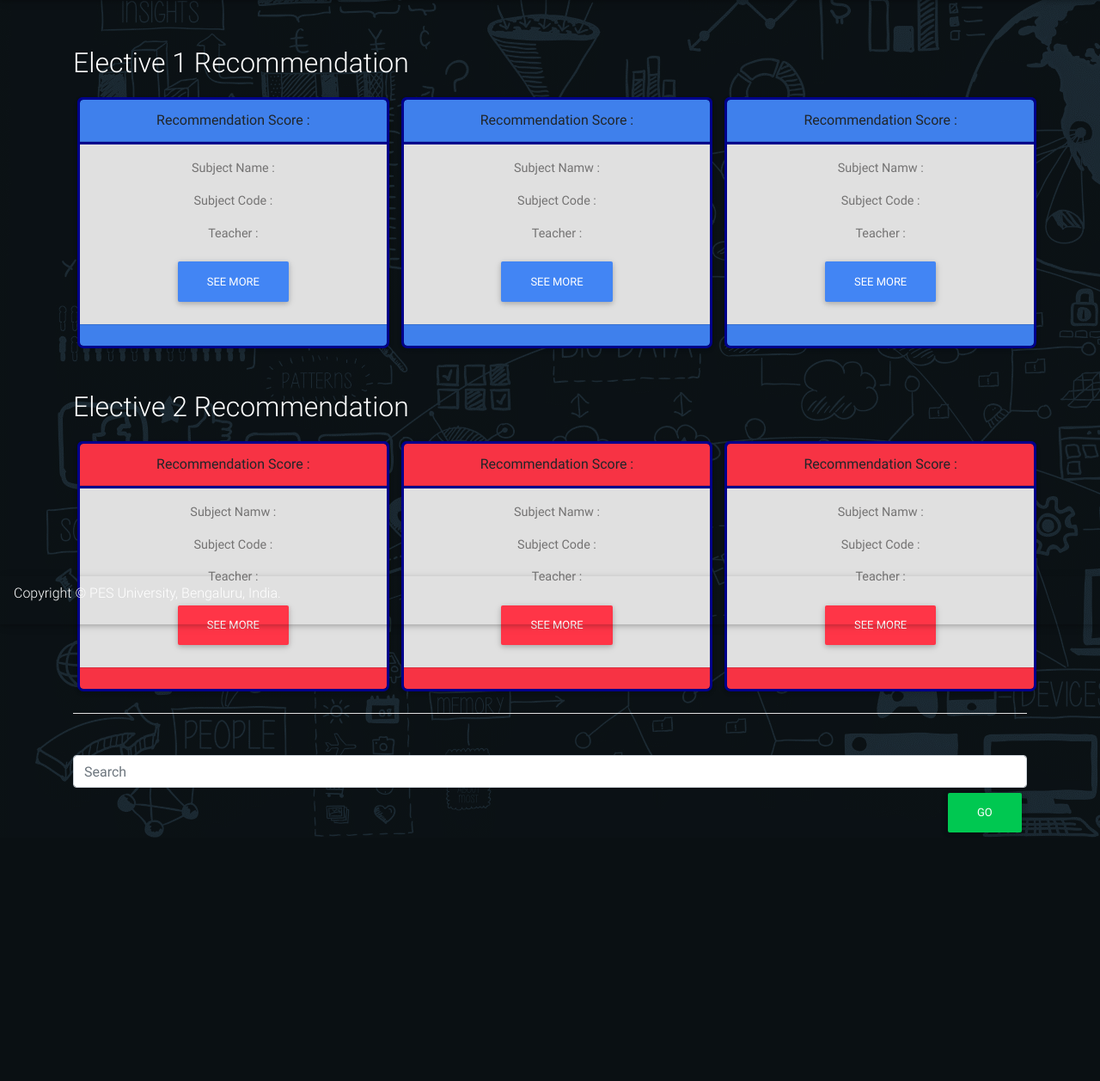
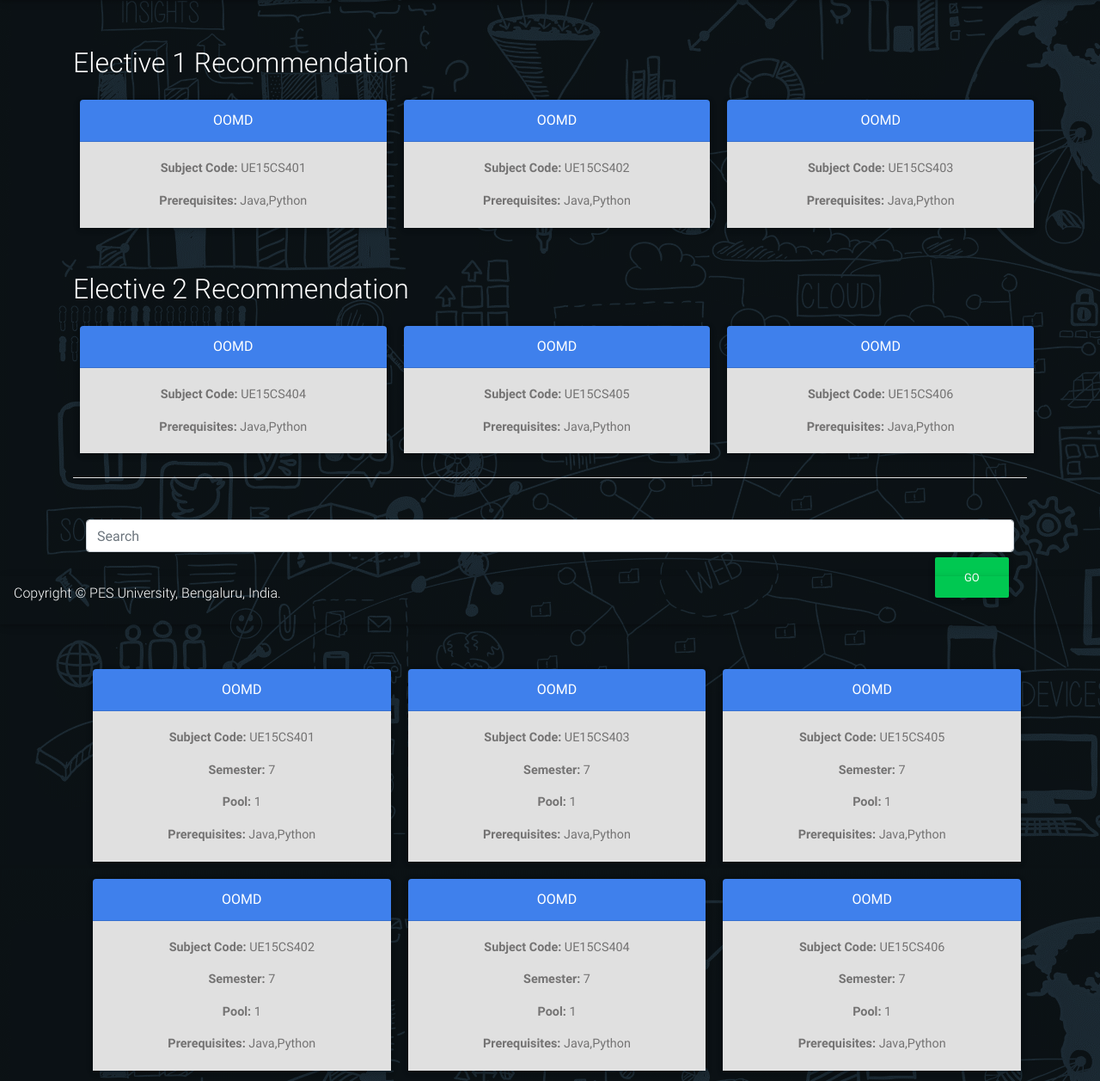
Before and after one commit to kaveri-s/WT2, a Flask app: page /elective in a window 1280 px wide. Shown: the part 74-1331 px from the top of the page at 86% size. Before the commit the page ends 1048 px from the top, so only its background shows below. Run offline with Flask 2, Linux system fonts and the light colour scheme; the visitor is signed in with stand-in values (Sample User, id 1); some libraries are stand-ins or nearby versions.

Commit message:
added full elective card list

```diff
--- a/src/server.py
+++ b/src/server.py
@@ -121,6 +121,17 @@ def elective():
     else:
         return render_template('index.html')
 
+@app.route('/getElectives')
+def getElectives():
+    data = [{'c_id': 'UE15CS401', 'c_name': 'OOMD', 'sem': 7, 'pool': 1, 'prerequisite':['Java', 'Python']}, {'c_id': 'UE15CS402', 'c_name': 'OOMD', 'sem': 7, 'pool': 1, 'prerequisite':['Java', 'Python']}, {'c_id': 'UE15CS403', 'c_name': 'OOMD', 'sem': 7, 'pool': 1, 'prerequisite':['Java', 'Python']}, {'c_id': 'UE15CS404', 'c_name': 'OOMD', 'sem': 7, 'pool': 1, 'prerequisite':['Java', 'Python']}, {'c_id': 'UE15CS405', 'c_name': 'OOMD', 'sem': 7, 'pool': 1, 'prerequisite':['Java', 'Python']}, {'c_id': 'UE15CS406', 'c_name': 'OOMD', 'sem': 7, 'pool': 1, 'prerequisite':['Java', 'Python']}]
+    return json.dumps(data)
+
+@app.route('/getRecommendation')
+def getRecommendation():
+    data = [{'c_id': 'UE15CS401'}, {'c_id': 'UE15CS402'}, {'c_id': 'UE15CS403'},{'c_id': 'UE15CS404'}, {'c_id': 'UE15CS405'}, {'c_id': 'UE15CS406'}]
+    return json.dumps(data)
+
+
 if __name__ == '__main__':
 # run!
     app.run(debug=True)
--- a/src/templates/elective.html
+++ b/src/templates/elective.html
@@ -17,30 +17,7 @@
     }
     .card-columns > div {
         margin: 1vh;
-    }
-    .card{
-        outline: 3px solid darkblue;
-    }
-    .card-header{
-        outline: 3px solid darkblue;
-    }
-    #circle {
-        transform: translate(-50%,-50%);
-        width: 150px;
-        height: 150px;
-    }
-
-    .loader {
-        width: calc(100% - 0px);
-        height: calc(100% - 0px);
-        border: 8px solid #162534;
-        border-top: 8px solid #09f;
-        border-radius: 50%;
-        animation: rotate 5s linear infinite;
-    }
-
-    @keyframes rotate {
-    100% {transform: rotate(360deg);}
+        color: white;
     }
 </style>
 {% endblock %}
@@ -53,104 +30,15 @@
 <div class="container">
     <div>
         <div>
-            <h2 id="el_1_recommend">Elective 1 Recommendation</h2>
-            <div class="card-columns">
-                <div class="card bg-primary">
-                    <div class="card-header text-center">
-                        <p class="card-text">Recommendation Score : <span id="r_percent"></span></p>
-                    </div>
-                    <div class="card-body bg-light text-center">
-                        <p class="card-text">Subject Name : <span id="s_name"></span></p>
-                        <p class="card-text">Subject Code : <span id="s_id"></span></p>
-                        <p class="card-text">Teacher : <span id="s_teacher"></span></p>
-                        <p></p>
-                        <button type="button" class="btn btn-primary" data-toggle="modal" data-target="#myModal">SEE
-                            MORE </button>
-                    </div>
-                    <div class="card-footer text-center">
-                    </div>
-                </div>
-                <div class="card bg-primary">
-                    <div class="card-header text-center">
-                        <p class="card-text">Recommendation Score : <span id="r_percent"></span></p>
-                    </div>
-                    <div class="card-body bg-light text-center">
-                        <p class="card-text">Subject Namw : <span id="s_name"></span></p>
-                        <p class="card-text">Subject Code : <span id="s_id"></span></p>
-                        <p class="card-text">Teacher : <span id="s_teacher"></span></p>
-                        <p></p>
-                        <button type="button" class="btn btn-primary" data-toggle="modal" data-target="#myModal">SEE
-                            MORE </button>
-                    </div>
-                    <div class="card-footer text-center">
-                    </div>
-                </div>
-                <div class="card bg-primary">
-                    <div class="card-header text-center">
-                        <p class="card-text">Recommendation Score : <span id="r_percent"></span></p>
-                    </div>
-                    <div class="card-body bg-light text-center">
-                        <p class="card-text">Subject Namw : <span id="s_name"></span></p>
-                        <p class="card-text">Subject Code : <span id="s_id"></span></p>
-                        <p class="card-text">Teacher : <span id="s_teacher"></span></p>
-                        <p></p>
-                        <button type="button" class="btn btn-primary" data-toggle="modal" data-target="#myModal">SEE
-                            MORE </button>
-                    </div>
-                    <div class="card-footer text-center">
-                    </div>
-                </div>
+            <h2>Elective 1 Recommendation</h2>
+            <div id="e1_reco" class="card-columns">
+
             </div>
         </div>
         <div>
-            <h2 id="el_2_recommend">Elective 2 Recommendation</h2>
-            <div class="card-columns">
-                <div class="card bg-danger">
-                    <div class="card-header text-center">
-                        <p class="card-text">Recommendation Score : <span id="r_percent"></span></p>
-                    </div>
-                    <div class="card-body bg-light text-center">
-                        <p class="card-text">Subject Namw : <span id="s_name"></span></p>
-                        <p class="card-text">Subject Code : <span id="s_id"></span></p>
-                        <p class="card-text">Teacher : <span id="s_teacher"></span></p>
-                        <p></p>
-                        <button type="button" class="btn btn-danger" data-toggle="modal" data-target="#myModal">SEE
-                            MORE </button>
-                    </div>
-                    <div class="card-footer text-center">
-                    </div>
-                </div>
-                <div class="card bg-danger">
-                    <div class="card-header text-center">
-                        <p class="card-text">Recommendation Score : <span id="r_percent"></span></p>
-                    </div>
-                    <div class="card-body bg-light text-center">
-                        <p class="card-text">Subject Namw : <span id="s_name"></span></p>
-                        <p class="card-text">Subject Code : <span id="s_id"></span></p>
-                        <p class="card-text">Teacher : <span id="s_teacher"></span></p>
-                        <p></p>
-                        <button type="button" class="btn btn-danger" data-toggle="modal" data-target="#myModal">SEE
-                            MORE </button>
-                    </div>
-                    <div class="card-footer text-center">
-                    </div>
-                </div>
-                <div class="card bg-danger">
-                    <div class="card-header text-center">
-                        <p class="card-text">Recommendation Score : <span id="r_percent"></span></p>
-                    </div>
-                    <div class="card-body bg-light text-center">
-                        <p class="card-text">Subject Namw : <span id="s_name"></span></p>
-                        <p class="card-text">Subject Code : <span id="s_id"></span></p>
-                        <p class="card-text">Teacher : <span id="s_teacher"></span></p>
-                        <p></p>
-                        <button type="button" class="btn btn-danger" data-toggle="modal" data-target="#myModal">SEE
-                            MORE </button>
-                    </div>
-                    <div class="card-footer text-center">
-                    </div>
+            <h2>Elective 2 Recommendation</h2>
+            <div id="e2_reco" class="card-columns">
 
-                </div>
             </div>
         </div>
     </div>
@@ -158,19 +46,20 @@
 
     <hr class="border-light">
     <!--Search Bar-->
-    <div id="search">
-        <div class="form-group mb-3 mt-5">
+    <div id="search" class="container mb-5">
+        <div class="form-group mb-3 mt-5 mb-5">
             <input type="text" class="form-control" placeholder="Search">
             <button class="btn btn-success float-right" type="submit">Go</button>
         </div>
     </div>
 
+    <div class="m-5 p-3"></div>
+
     <!--Elective List-->
-    <div>
-        <div id="sem5" class="mt-5 text-white">
+    <div class="mt-5 container">
+        <div id="full-list" class="text-white card-columns">
 
         </div>
-
     </div>
 </div>
 
@@ -183,7 +72,84 @@
 
 {% endblock %}
 {% block script%}
+
 <script>
+    var cdata;
 
+    $.ajax({
+        url: '/getElectives',
+        success: function (response) {
+            cdata = JSON.parse(response);
+            console.log(cdata);
+            for (k = 0; k < cdata.length; k++) {
+                var new_id = cdata[k]["c_name"].replace(" ", "-");
+
+                var preq;
+
+                if (cdata[k]["prerequisite"].length > 0)
+                    preq = cdata[k]["prerequisite"][0];
+                for (j = 1; j < cdata[k]["prerequisite"].length; j++)
+                    preq = preq + ',' + cdata[k]["prerequisite"][j];
+
+                $("#full-list").append('<div id="' + new_id +
+                    '" class="card bg-primary"><div class="card-header text-center">' +
+                    '<p class="card-text">' + cdata[k]["c_name"] +
+                    '</p></div><div class="card-body bg-light text-center">' +
+                    '<p class="card-text"><b>Subject Code: </b>' + cdata[k]["c_id"] + '</p>' +
+                    '<p class="card-text"><b>Semester: </b>' + cdata[k]["sem"] + '</p>' +
+                    '<p class="card-text"><b>Pool: </b>' + cdata[k]["pool"] + '</p>' +
+                    '<p class="card-text"><b>Prerequisites: </b>' + preq + '</p></div></div>');
+            }
+        }
+    });
+
+    $.ajax({
+        url: '/getRecommendation',
+        success: function (response) {
+            clist = JSON.parse(response);
+            $("#e1_reco").html('');
+            $("#e2_reco").html('');
+            console.log(clist);
+            var data = [];
+            for (i = 0; i < clist.length; i++) {
+                for (j = 0; j < cdata.length; j++) {
+                    if (cdata[j]["c_id"] == clist[i]["c_id"]) {
+                        data.push(cdata[j]);
+                    }
+                }
+            }
+
+            console.log(data);
+
+            for (i = 0; i < 3; i++) {
+                console.log(data[i]);
+                var prerequisite;
+                if (data[i]["prerequisite"].length > 0)
+                    prerequisite = data[i]["prerequisite"][0];
+                for (j = 1; j < data[i]["prerequisite"].length; j++)
+                    prerequisite = prerequisite + ',' + data[i]["prerequisite"][j];
+                console.log(prerequisite);
+                $("#e1_reco").append('<div class="card bg-primary"><div class="card-header text-center">' +
+                    '<p class="card-text">' + data[i]["c_name"] +
+                    '</p></div><div class="card-body bg-light text-center">' +
+                    '<p class="card-text"><b>Subject Code: </b>' + data[i]["c_id"] + '</p>' +
+                    '<p class="card-text"><b>Prerequisites: </b>' + prerequisite + '</p></div></div>');
+            }
+            for (i = 3; i < 6; i++) {
+                console.log(data[i]);
+                var prerequisite;
+                if (data[i]["prerequisite"].length > 0)
+                    prerequisite = data[i]["prerequisite"][0];
+                for (j = 1; j < data[i]["prerequisite"].length; j++)
+                    prerequisite = prerequisite + ',' + data[i]["prerequisite"][j];
+                console.log(prerequisite);
+                $("#e2_reco").append('<div class="card bg-primary"><div class="card-header text-center">' +
+                    '<p class="card-text">' + data[i]["c_name"] +
+                    '</p></div><div class="card-body bg-light text-center">' +
+                    '<p class="card-text"><b>Subject Code: </b>' + data[i]["c_id"] + '</p>' +
+                    '<p class="card-text"><b>Prerequisites: </b>' + prerequisite + '</p></div></div>');
+            }
+        }
+    });
 </script>
 {% endblock %}
```
